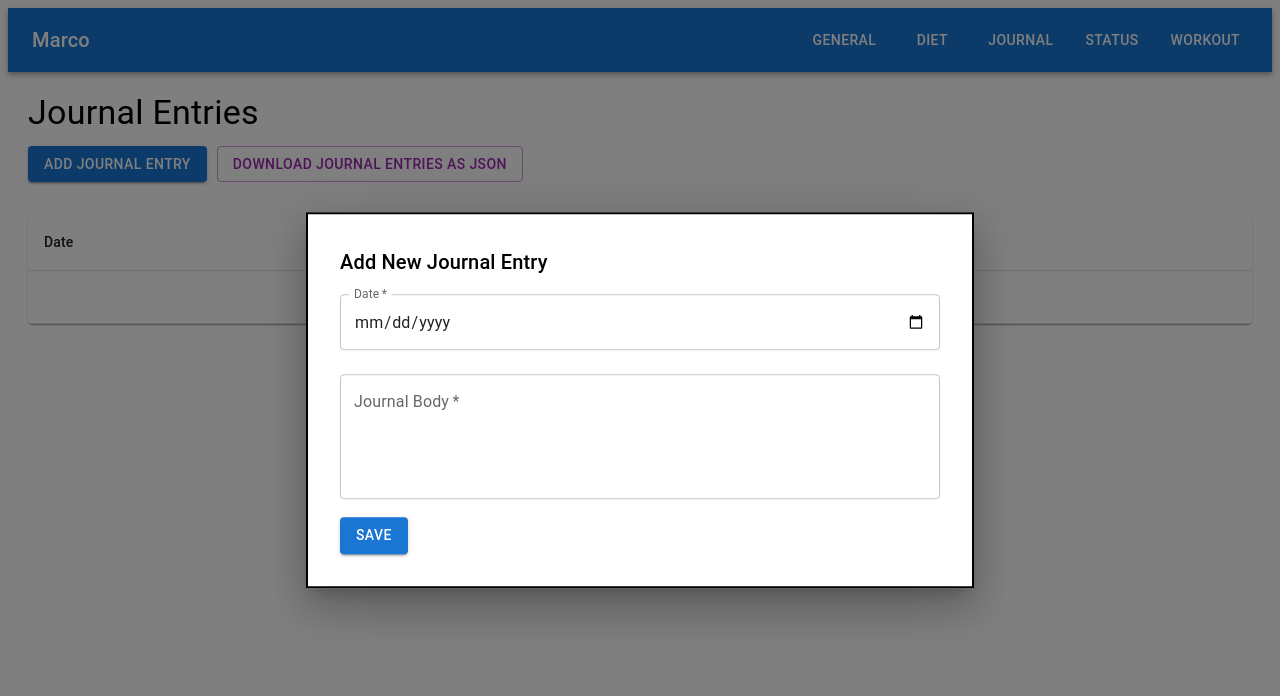
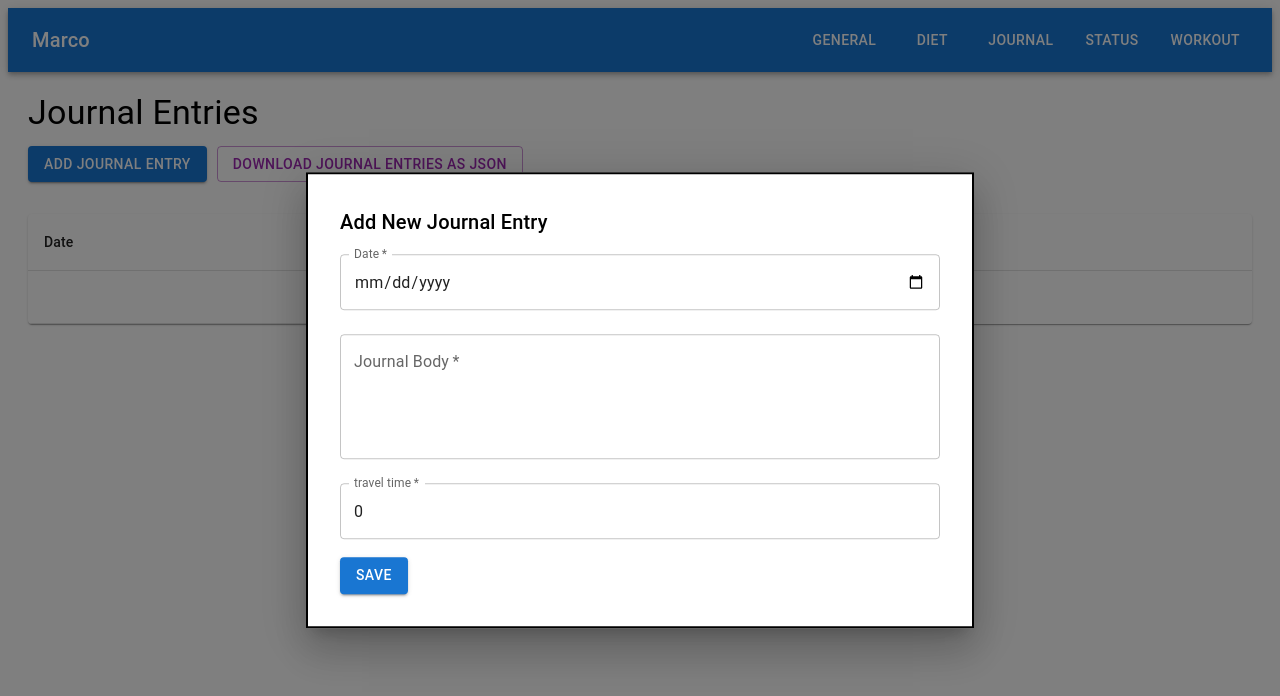
Before and after one commit to codebymarco/life-track-app, a React (Vite) app: page /journal in a window 1280 px wide. Both pictures are taken after a click on the button "ADD JOURNAL ENTRY". Shown: the top 696 px of the page. Built offline with nearby package versions, Linux system fonts and the light colour scheme.

Commit message:
added more stuff

```diff
--- a/src/pages/Entries.tsx
+++ b/src/pages/Entries.tsx
@@ -49,6 +49,9 @@ type FormData = {
   pe: boolean;
   kegels: boolean;
   coding?: number;
+  scm?: boolean;
+  scn?: boolean;
+  travelTime?: number;
 };
 
 // New Type for Processed Entries
@@ -889,6 +892,9 @@ const Entries: React.FC = () => {
               <TableCell className={classes.tableHeader}>Jelqs</TableCell>
               {/* Renamed */}
               <TableCell className={classes.tableHeader}>Coding</TableCell>
+              <TableCell className={classes.tableHeader}>smc</TableCell>
+              <TableCell className={classes.tableHeader}>snc</TableCell>
+              <TableCell className={classes.tableHeader}>traveltime</TableCell>
               <TableCell className={classes.tableHeader}>Actions</TableCell>
             </TableRow>
           </TableHead>
@@ -957,6 +963,17 @@ const Entries: React.FC = () => {
                     <TableCell className={classes.tableCell}>
                       {entry.coding !== undefined ? entry.coding : "-"}
                     </TableCell>
+
+                    <TableCell className={classes.tableCell}>
+                      {entry.scm ? "yes" : "no"}
+                    </TableCell>
+                    <TableCell className={classes.tableCell}>
+                      {entry.scn ? "yes" : "no"}
+                    </TableCell>
+                    <TableCell className={classes.tableCell}>
+                      {entry.travelTime}
+                    </TableCell>
+
                     <TableCell className={classes.tableCell}>
                       <IconButton
                         onClick={() => handleEdit(originalIndex)}
--- a/src/pages/Journal.tsx
+++ b/src/pages/Journal.tsx
@@ -26,6 +26,7 @@ import VisibilityIcon from "@mui/icons-material/Visibility";
 type JournalData = {
   date: string;
   body: string;
+  travelTime?: number;
 };
 
 // Modal Styling
@@ -62,7 +63,11 @@ const JournalEntries: React.FC = () => {
   // State Management
   const [journalData, setJournalData] = useState<JournalData[]>([]);
   const [open, setOpen] = useState<boolean>(false);
-  const [journalForm, setJournalForm] = useState<JournalData>({ date: "", body: "" });
+  const [journalForm, setJournalForm] = useState<JournalData>({
+    date: "",
+    body: "",
+    travelTime: 0,
+  });
   const [editIndex, setEditIndex] = useState<number | null>(null);
   const [viewOpen, setViewOpen] = useState<boolean>(false);
   const [selectedEntry, setSelectedEntry] = useState<JournalData | null>(null);
@@ -74,7 +79,9 @@ const JournalEntries: React.FC = () => {
   // Load Data from localStorage on Mount
   useEffect(() => {
     try {
-      const storedJournal = JSON.parse(localStorage.getItem("journalEntries") || "[]") as JournalData[];
+      const storedJournal = JSON.parse(
+        localStorage.getItem("journalEntries") || "[]"
+      ) as JournalData[];
       setJournalData(storedJournal);
     } catch {
       setJournalData([]);
@@ -92,12 +99,14 @@ const JournalEntries: React.FC = () => {
 
   // Reset Form Data
   const resetForm = () => {
-    setJournalForm({ date: "", body: "" });
+    setJournalForm({ date: "", body: "", travelTime: 0 });
     setEditIndex(null);
   };
 
   // Handle Form Changes
-  const handleChange = (e: React.ChangeEvent<HTMLInputElement | HTMLTextAreaElement>) => {
+  const handleChange = (
+    e: React.ChangeEvent<HTMLInputElement | HTMLTextAreaElement>
+  ) => {
     const { name, value } = e.target;
 
     setJournalForm((prev) => ({
@@ -134,7 +143,9 @@ const JournalEntries: React.FC = () => {
 
   // Handle Delete
   const handleDelete = (index: number) => {
-    const confirm = window.confirm("Are you sure you want to delete this journal entry?");
+    const confirm = window.confirm(
+      "Are you sure you want to delete this journal entry?"
+    );
     if (!confirm) return;
 
     const filteredJournal = journalData.filter((_, i) => i !== index);
@@ -166,7 +177,11 @@ const JournalEntries: React.FC = () => {
   };
 
   // Sorting Function
-  const sortData = <T extends { [key: string]: any }>(data: T[], key: keyof T, order: "asc" | "desc"): T[] => {
+  const sortData = <T extends { [key: string]: any }>(
+    data: T[],
+    key: keyof T,
+    order: "asc" | "desc"
+  ): T[] => {
     return [...data].sort((a, b) => {
       if (a[key] < b[key]) return order === "asc" ? -1 : 1;
       if (a[key] > b[key]) return order === "asc" ? 1 : -1;
@@ -175,18 +190,29 @@ const JournalEntries: React.FC = () => {
   };
 
   // Filtering Function
-  const filterData = <T extends { [key: string]: any }>(data: T[], key: keyof T, filterValue: any): T[] => {
+  const filterData = <T extends { [key: string]: any }>(
+    data: T[],
+    key: keyof T,
+    filterValue: any
+  ): T[] => {
     if (filterValue === "" || filterValue === null) return data;
     return data.filter((item) => {
       if (typeof filterValue === "string") {
-        return item[key].toString().toLowerCase().includes(filterValue.toLowerCase());
+        return item[key]
+          .toString()
+          .toLowerCase()
+          .includes(filterValue.toLowerCase());
       }
       return item[key] === filterValue;
     });
   };
 
   // Processed Data for Rendering
-  const processedJournal = sortData(filterData(journalData, "date", filterDate), "date", sortOrder);
+  const processedJournal = sortData(
+    filterData(journalData, "date", filterDate),
+    "date",
+    sortOrder
+  );
 
   return (
     <div style={{ padding: "20px" }}>
@@ -213,6 +239,7 @@ const JournalEntries: React.FC = () => {
           <TableHead>
             <TableRow>
               <TableCell>Date</TableCell>
+              <TableCell>TravelTime</TableCell>
               <TableCell>Actions</TableCell>
             </TableRow>
           </TableHead>
@@ -221,6 +248,7 @@ const JournalEntries: React.FC = () => {
               processedJournal.map((row, index) => (
                 <TableRow key={index}>
                   <TableCell>{row.date}</TableCell>
+                  <TableCell>{row.travelTime}</TableCell>
                   <TableCell>
                     <IconButton onClick={() => handleView(row)}>
                       <VisibilityIcon />
@@ -248,7 +276,11 @@ const JournalEntries: React.FC = () => {
       {/* Add/Edit Modal */}
       <Modal open={open} onClose={handleClose}>
         <Box sx={style}>
-          <Typography variant="h6">{editIndex !== null ? "Edit Journal Entry" : "Add New Journal Entry"}</Typography>
+          <Typography variant="h6">
+            {editIndex !== null
+              ? "Edit Journal Entry"
+              : "Add New Journal Entry"}
+          </Typography>
           <TextField
             fullWidth
             margin="normal"
@@ -271,7 +303,22 @@ const JournalEntries: React.FC = () => {
             rows={4}
             required
           />
-          <Button variant="contained" color="primary" onClick={handleSave} style={{ marginTop: "10px" }}>
+          <TextField
+            fullWidth
+            margin="normal"
+            label="travel time"
+            name="travelTime"
+            value={journalForm.travelTime}
+            onChange={handleChange}
+            type="number"
+            required
+          />
+          <Button
+            variant="contained"
+            color="primary"
+            onClick={handleSave}
+            style={{ marginTop: "10px" }}
+          >
             Save
           </Button>
         </Box>
@@ -286,10 +333,18 @@ const JournalEntries: React.FC = () => {
                 Journal Entry
               </Typography>
               <Typography variant="h6">Date: {selectedEntry.date}</Typography>
-              <Typography variant="body1" style={{ marginTop: "20px", whiteSpace: "pre-line" }}>
+              <Typography
+                variant="body1"
+                style={{ marginTop: "20px", whiteSpace: "pre-line" }}
+              >
                 {selectedEntry.body}
               </Typography>
-              <Button variant="outlined" color="primary" onClick={handleViewClose} style={{ marginTop: "20px" }}>
+              <Button
+                variant="outlined"
+                color="primary"
+                onClick={handleViewClose}
+                style={{ marginTop: "20px" }}
+              >
                 Close
               </Button>
             </>
```
